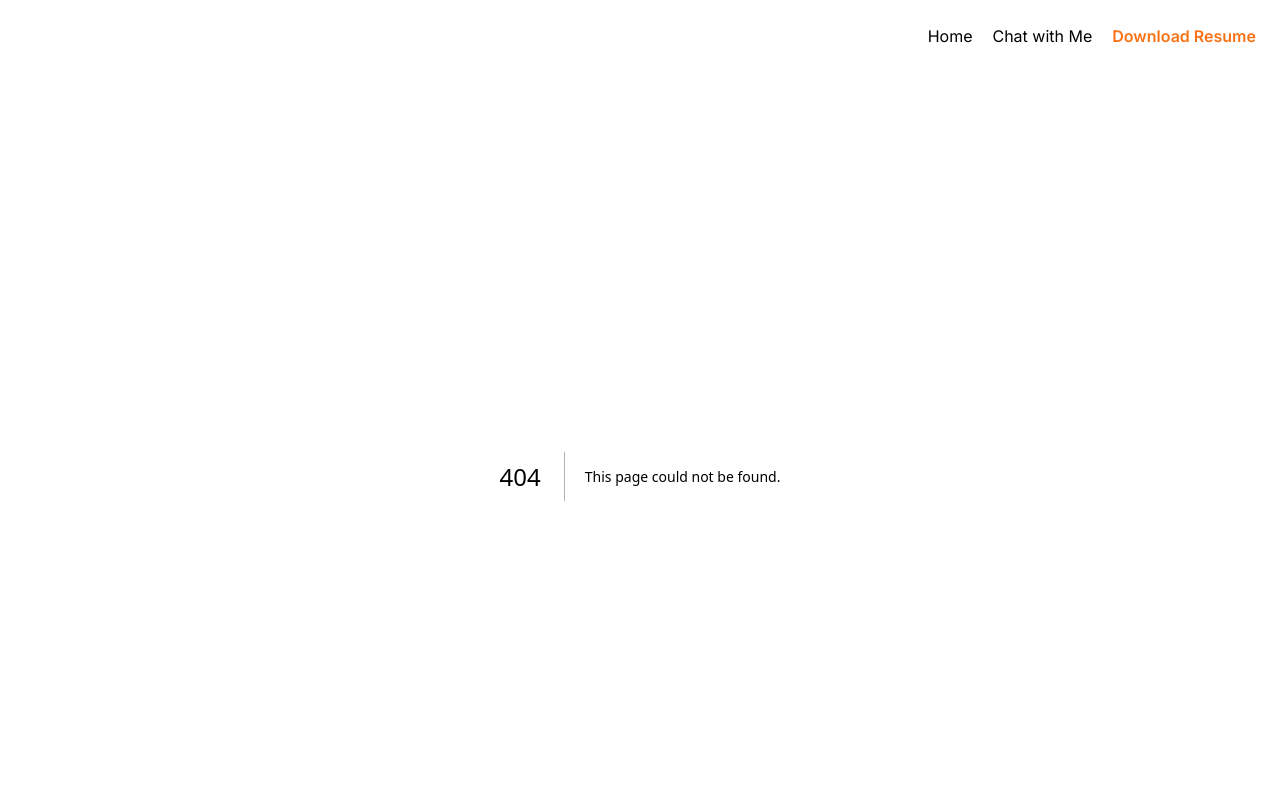
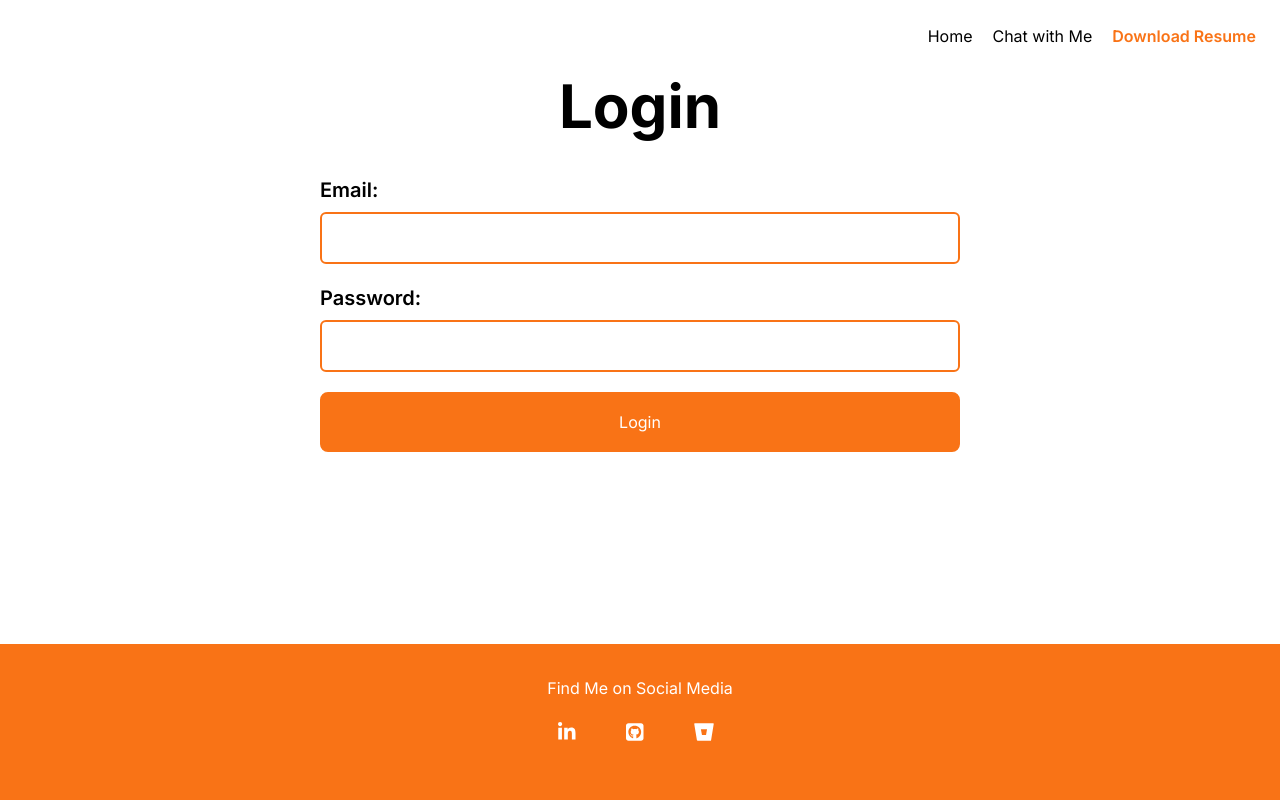
Before and after one commit to drethedevjs/andre-cv, a Next.js app: page /login in a window 1280 px wide. Before the commit this address had no page. Shown: the top 800 px of the page. Built offline with nearby package versions, Linux system fonts and the light colour scheme.

Commit message:
Recreated login page and added Azure identity npm package.

```diff
--- /dev/null
+++ b/app/login/page.tsx
@@ -0,0 +1,64 @@
+"use client";
+import { useRouter } from "next/navigation";
+import { FormEvent, useRef, useState } from "react";
+
+const Login = () => {
+  const emailInputRef = useRef<HTMLInputElement | null>(null);
+  const passwordInputRef = useRef<HTMLInputElement | null>(null);
+  const [loggedIn, setLoggedIn] = useState<boolean>(false);
+  const router = useRouter();
+
+  const handleLogin = async (e: FormEvent) => {
+    e.preventDefault();
+    const email = emailInputRef.current?.value;
+    const password = passwordInputRef.current?.value;
+
+    // try {
+    //   const { data, error } = await supabase.auth.signInWithPassword({
+    //     email: email!,
+    //     password: password!
+    //   });
+
+    //   if (error) throw error;
+
+    //   if (data?.user) {
+    //     setInterval(() => router.push("/"), 3000);
+    //     setLoggedIn(true);
+    //   }
+    //   else
+    //     alert("Could not sign in");
+    // } catch (error:any) {
+    //   console.error("Failed to Log In:", error.message)
+    // }
+  };
+
+  return loggedIn ? (
+    <>
+      <h1>You</h1>
+      <h1>Logged</h1>
+      <h1>In!</h1>
+      <p>You will be navigated to the home page shortly.</p>
+      <small>If not, something went wrong 😬</small>
+    </>
+  ) : (
+    <>
+      <h1 className="mb-10 text-center">Login</h1>
+      <form
+        className="flex flex-col w-1/2 mx-auto"
+        onSubmit={handleLogin}
+        action="/auth/pw-login"
+        method="POST"
+      >
+        <label>Email:</label>
+        <input type="email" ref={emailInputRef} required />
+
+        <label>Password:</label>
+        <input type="password" ref={passwordInputRef} required />
+
+        <input className="btn" type="submit" value="Login" required />
+      </form>
+    </>
+  );
+};
+
+export default Login;
--- a/package.json
+++ b/package.json
@@ -10,6 +10,7 @@
   },
   "type": "module",
   "dependencies": {
+    "@azure/identity": "^4.13.0",
     "@fortawesome/fontawesome-svg-core": "^6.7.2",
     "@fortawesome/free-brands-svg-icons": "^6.7.2",
     "@fortawesome/free-regular-svg-icons": "^6.7.2",
@@ -32,7 +33,7 @@
     "@types/react": "^18",
     "@types/react-dom": "^18",
     "eslint": "^8",
-    "eslint-config-next": "14.2.6",
+    "eslint-config-next": "^16.1.1",
     "postcss": "^8",
     "tailwindcss": "^4.1.14",
     "typescript": "^5"
```
